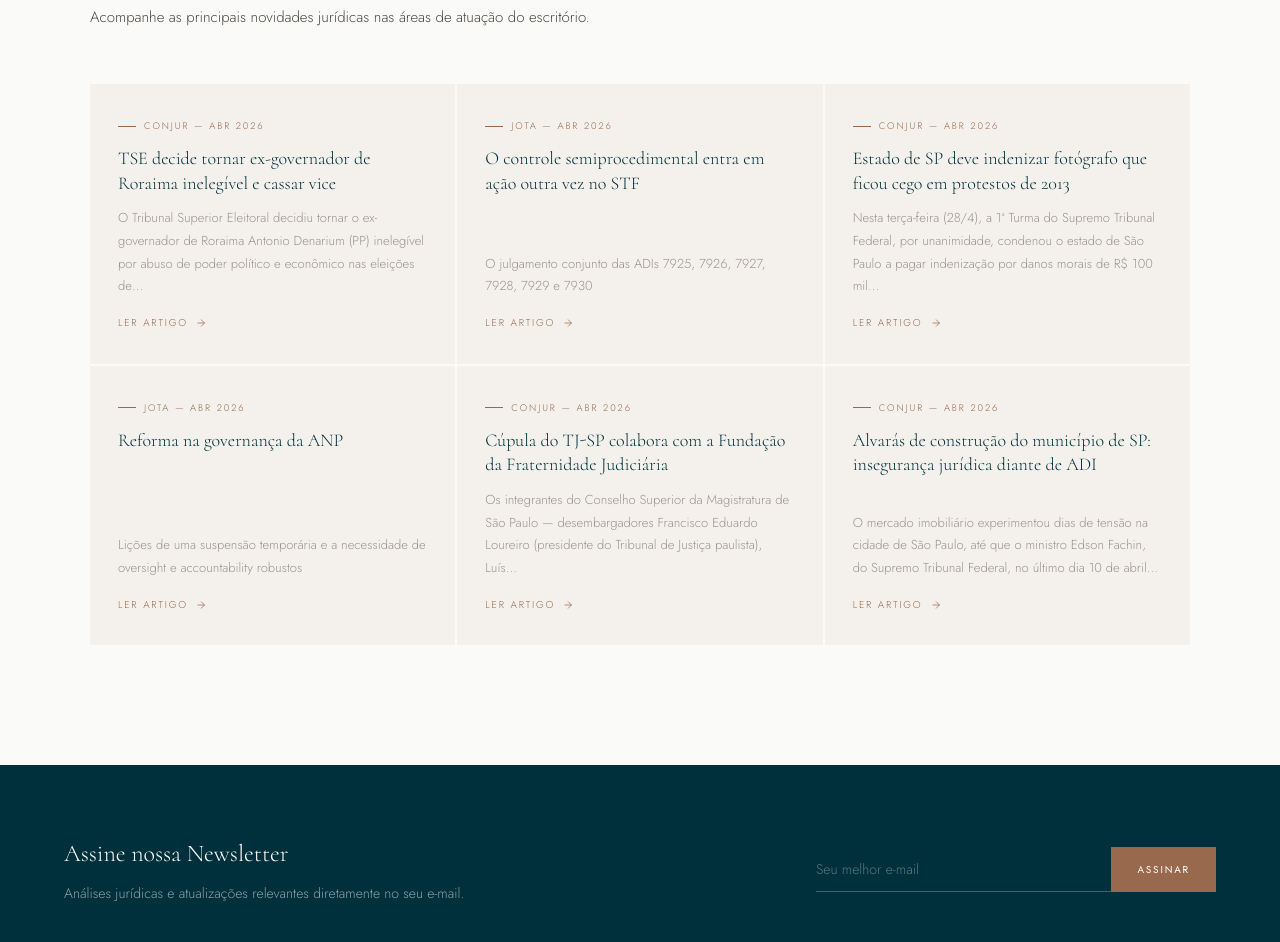
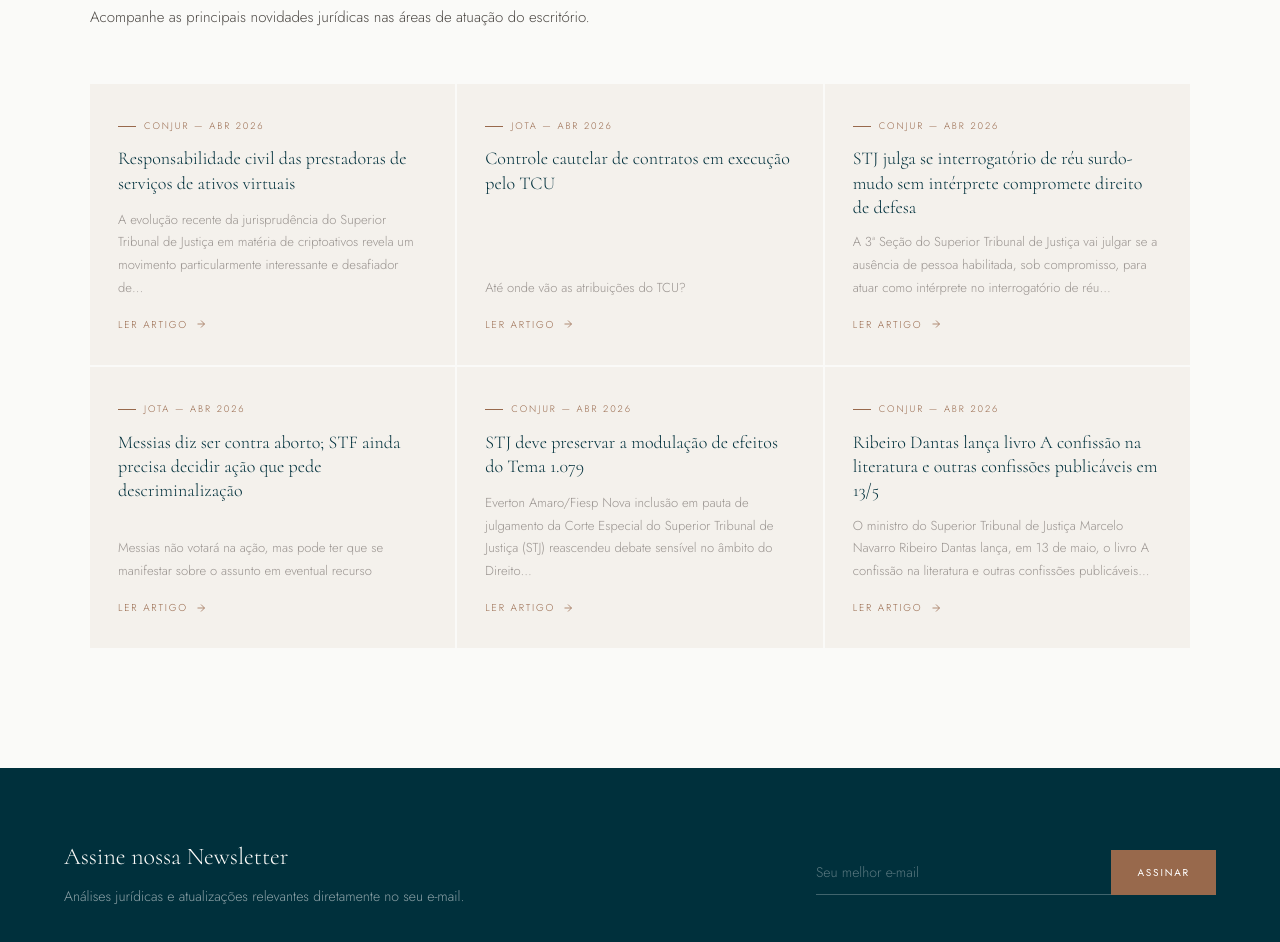
Before and after one commit to rafaelbatistam-design/marquez-site, a plain HTML site: page index.html in a window 1280 px wide. Shown: the part 4530-5472 px from the top of the page. Drawn offline with Linux system fonts and the light colour scheme.

Commit message:
Noticias atualizadas - 29/04/2026

```diff
--- a/index.html
+++ b/index.html
@@ -380,39 +380,39 @@ footer{background:var(--teal);padding:clamp(28px,4vw,48px) var(--pad);display:fl
     <div class="news-grid">
       <div class="news-card rv">
         <div class="news-src">Conjur &mdash; Abr 2026</div>
-        <h3 class="news-title">TSE decide tornar ex-governador de Roraima inelegível e cassar vice</h3>
-        <p class="news-desc">O Tribunal Superior Eleitoral decidiu tornar o ex-governador de Roraima Antonio Denarium (PP) inelegível por abuso de poder político e econômico nas eleições de…</p>
-        <a href="https://www.conjur.com.br/2026-abr-28/tse-decide-tornar-ex-governador-de-roraima-inelegivel-e-cassar-vice/" target="_blank" rel="noopener" class="news-link">Ler artigo <svg viewBox="0 0 24 24" fill="none" stroke-width="1.5"><path d="M5 12h14M12 5l7 7-7 7"/></svg></a>
+        <h3 class="news-title">Responsabilidade civil das prestadoras de serviços de ativos virtuais</h3>
+        <p class="news-desc">A evolução recente da jurisprudência do Superior Tribunal de Justiça em matéria de criptoativos revela um movimento particularmente interessante e desafiador de…</p>
+        <a href="https://www.conjur.com.br/2026-abr-29/responsabilidade-civil-de-spsavs-a-atuacao-do-stj-no-reconhecimento-das-especificidades-do-mercado-de-criptoativos/" target="_blank" rel="noopener" class="news-link">Ler artigo <svg viewBox="0 0 24 24" fill="none" stroke-width="1.5"><path d="M5 12h14M12 5l7 7-7 7"/></svg></a>
       </div>
       <div class="news-card rv">
         <div class="news-src">Jota &mdash; Abr 2026</div>
-        <h3 class="news-title">O controle semiprocedimental entra em ação outra vez no STF</h3>
-        <p class="news-desc">O julgamento conjunto das ADIs 7925, 7926, 7927, 7928, 7929 e 7930</p>
-        <a href="https://www.jota.info/opiniao-e-analise/colunas/defensor-legis/o-controle-semiprocedimental-entra-em-acao-outra-vez-no-stf" target="_blank" rel="noopener" class="news-link">Ler artigo <svg viewBox="0 0 24 24" fill="none" stroke-width="1.5"><path d="M5 12h14M12 5l7 7-7 7"/></svg></a>
+        <h3 class="news-title">Controle cautelar de contratos em execução pelo TCU</h3>
+        <p class="news-desc">Até onde vão as atribuições do TCU?</p>
+        <a href="https://www.jota.info/opiniao-e-analise/colunas/controle-publico/controle-cautelar-de-contratos-em-execucao-pelo-tcu" target="_blank" rel="noopener" class="news-link">Ler artigo <svg viewBox="0 0 24 24" fill="none" stroke-width="1.5"><path d="M5 12h14M12 5l7 7-7 7"/></svg></a>
       </div>
       <div class="news-card rv">
         <div class="news-src">Conjur &mdash; Abr 2026</div>
-        <h3 class="news-title">Estado de SP deve indenizar fotógrafo que ficou cego em protestos de 2013</h3>
-        <p class="news-desc">Nesta terça-feira (28/4), a 1ª Turma do Supremo Tribunal Federal, por unanimidade, condenou o estado de São Paulo a pagar indenização por danos morais de R$ 100 mil…</p>
-        <a href="https://www.conjur.com.br/2026-abr-28/estado-de-sp-deve-indenizar-fotografo-que-ficou-cego-em-protestos-de-2013/" target="_blank" rel="noopener" class="news-link">Ler artigo <svg viewBox="0 0 24 24" fill="none" stroke-width="1.5"><path d="M5 12h14M12 5l7 7-7 7"/></svg></a>
+        <h3 class="news-title">STJ julga se interrogatório de réu surdo-mudo sem intérprete compromete direito de defesa</h3>
+        <p class="news-desc">A 3ª Seção do Superior Tribunal de Justiça vai julgar se a ausência de pessoa habilitada, sob compromisso, para atuar como intérprete no interrogatório de réu…</p>
+        <a href="https://www.conjur.com.br/2026-abr-29/stj-julga-se-interrogatorio-de-reu-surdo-mudo-sem-interprete-compromete-direito-de-defesa/" target="_blank" rel="noopener" class="news-link">Ler artigo <svg viewBox="0 0 24 24" fill="none" stroke-width="1.5"><path d="M5 12h14M12 5l7 7-7 7"/></svg></a>
       </div>
       <div class="news-card rv">
         <div class="news-src">Jota &mdash; Abr 2026</div>
-        <h3 class="news-title">Reforma na governança da ANP</h3>
-        <p class="news-desc">Lições de uma suspensão temporária e a necessidade de oversight e accountability robustos</p>
-        <a href="https://www.jota.info/opiniao-e-analise/artigos/reforma-na-governanca-da-anp" target="_blank" rel="noopener" class="news-link">Ler artigo <svg viewBox="0 0 24 24" fill="none" stroke-width="1.5"><path d="M5 12h14M12 5l7 7-7 7"/></svg></a>
+        <h3 class="news-title">Messias diz ser contra aborto; STF ainda precisa decidir ação que pede descriminalização</h3>
+        <p class="news-desc">Messias não votará na ação, mas pode ter que se manifestar sobre o assunto em eventual recurso</p>
+        <a href="https://www.jota.info/stf/do-supremo/messias-diz-ser-contra-aborto-stf-ainda-precisa-decidir-acao-que-pede-descriminalizacao" target="_blank" rel="noopener" class="news-link">Ler artigo <svg viewBox="0 0 24 24" fill="none" stroke-width="1.5"><path d="M5 12h14M12 5l7 7-7 7"/></svg></a>
       </div>
       <div class="news-card rv">
         <div class="news-src">Conjur &mdash; Abr 2026</div>
-        <h3 class="news-title">Cúpula do TJ-SP colabora com a Fundação da Fraternidade Judiciária</h3>
-        <p class="news-desc">Os integrantes do Conselho Superior da Magistratura de São Paulo — desembargadores Francisco Eduardo Loureiro (presidente do Tribunal de Justiça paulista), Luís…</p>
-        <a href="https://www.conjur.com.br/2026-abr-28/cupula-do-tj-sp-colabora-com-a-fundacao-da-fraternidade-judiciaria/" target="_blank" rel="noopener" class="news-link">Ler artigo <svg viewBox="0 0 24 24" fill="none" stroke-width="1.5"><path d="M5 12h14M12 5l7 7-7 7"/></svg></a>
+        <h3 class="news-title">STJ deve preservar a modulação de efeitos do Tema 1.079</h3>
+        <p class="news-desc">Everton Amaro/Fiesp Nova inclusão em pauta de julgamento da Corte Especial do Superior Tribunal de Justiça (STJ) reascendeu debate sensível no âmbito do Direito…</p>
+        <a href="https://www.conjur.com.br/2026-abr-29/stj-deve-preservar-a-modulacao-de-efeitos-do-tema-1-079/" target="_blank" rel="noopener" class="news-link">Ler artigo <svg viewBox="0 0 24 24" fill="none" stroke-width="1.5"><path d="M5 12h14M12 5l7 7-7 7"/></svg></a>
       </div>
       <div class="news-card rv">
         <div class="news-src">Conjur &mdash; Abr 2026</div>
-        <h3 class="news-title">Alvarás de construção do município de SP: insegurança jurídica diante de ADI</h3>
-        <p class="news-desc">O mercado imobiliário experimentou dias de tensão na cidade de São Paulo, até que o ministro Edson Fachin, do Supremo Tribunal Federal, no último dia 10 de abril…</p>
-        <a href="https://www.conjur.com.br/2026-abr-28/alvaras-de-construcao-do-municipio-de-sp-inseguranca-juridica-diante-de-adi/" target="_blank" rel="noopener" class="news-link">Ler artigo <svg viewBox="0 0 24 24" fill="none" stroke-width="1.5"><path d="M5 12h14M12 5l7 7-7 7"/></svg></a>
+        <h3 class="news-title">Ribeiro Dantas lança livro A confissão na literatura e outras confissões publicáveis em 13/5</h3>
+        <p class="news-desc">O ministro do Superior Tribunal de Justiça Marcelo Navarro Ribeiro Dantas lança, em 13 de maio, o livro A confissão na literatura e outras confissões publicáveis…</p>
+        <a href="https://www.conjur.com.br/2026-abr-29/ribeiro-dantas-lanca-livro-a-confissao-na-literatura-e-outras-confissoes-publicaveis-em-13-5/" target="_blank" rel="noopener" class="news-link">Ler artigo <svg viewBox="0 0 24 24" fill="none" stroke-width="1.5"><path d="M5 12h14M12 5l7 7-7 7"/></svg></a>
       </div>
     </div>
   </div>
--- a/scripts/ultimo_log.json
+++ b/scripts/ultimo_log.json
@@ -1,8 +1,8 @@
 {
-  "ultima_atualizacao": "2026-04-29T07:36:22.106146+00:00",
+  "ultima_atualizacao": "2026-04-29T20:04:38.742549+00:00",
   "noticias": 6,
   "fontes": [
-    "Conjur",
-    "Jota"
+    "Jota",
+    "Conjur"
   ]
 }
```
